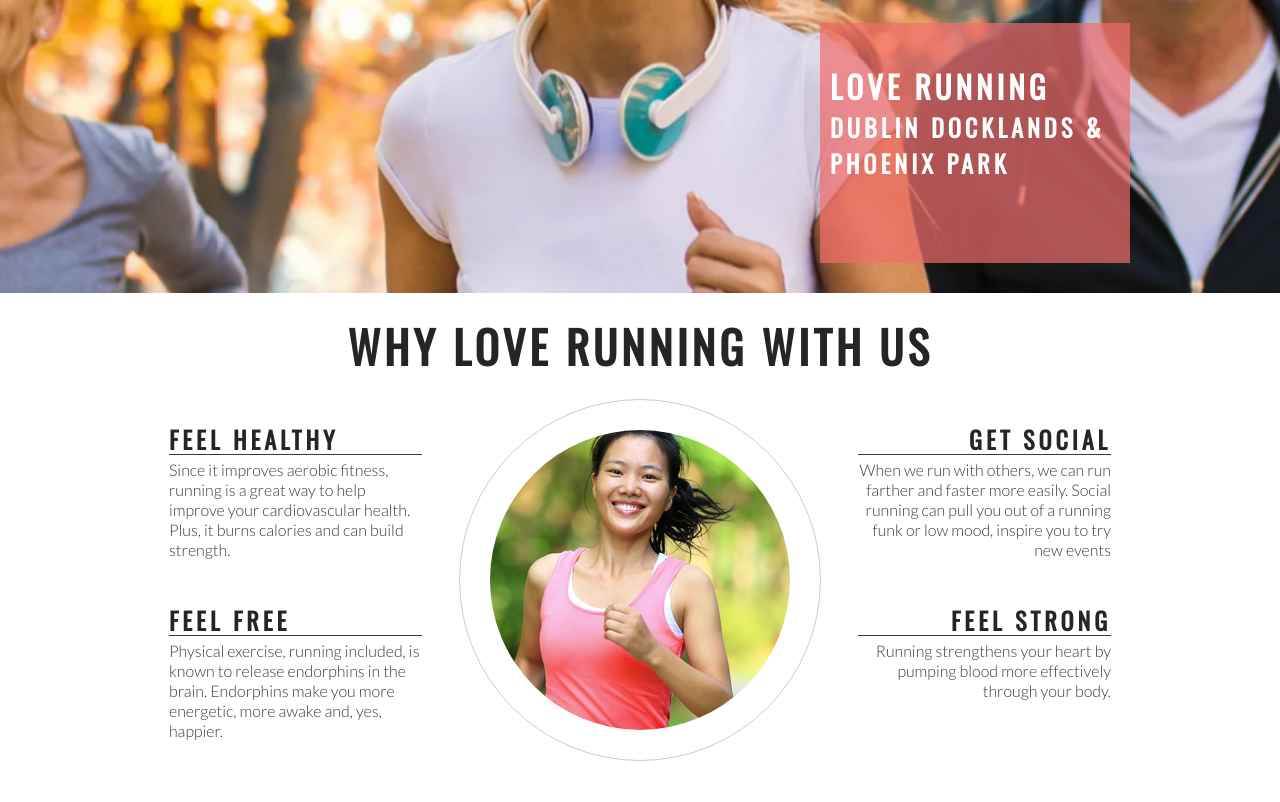
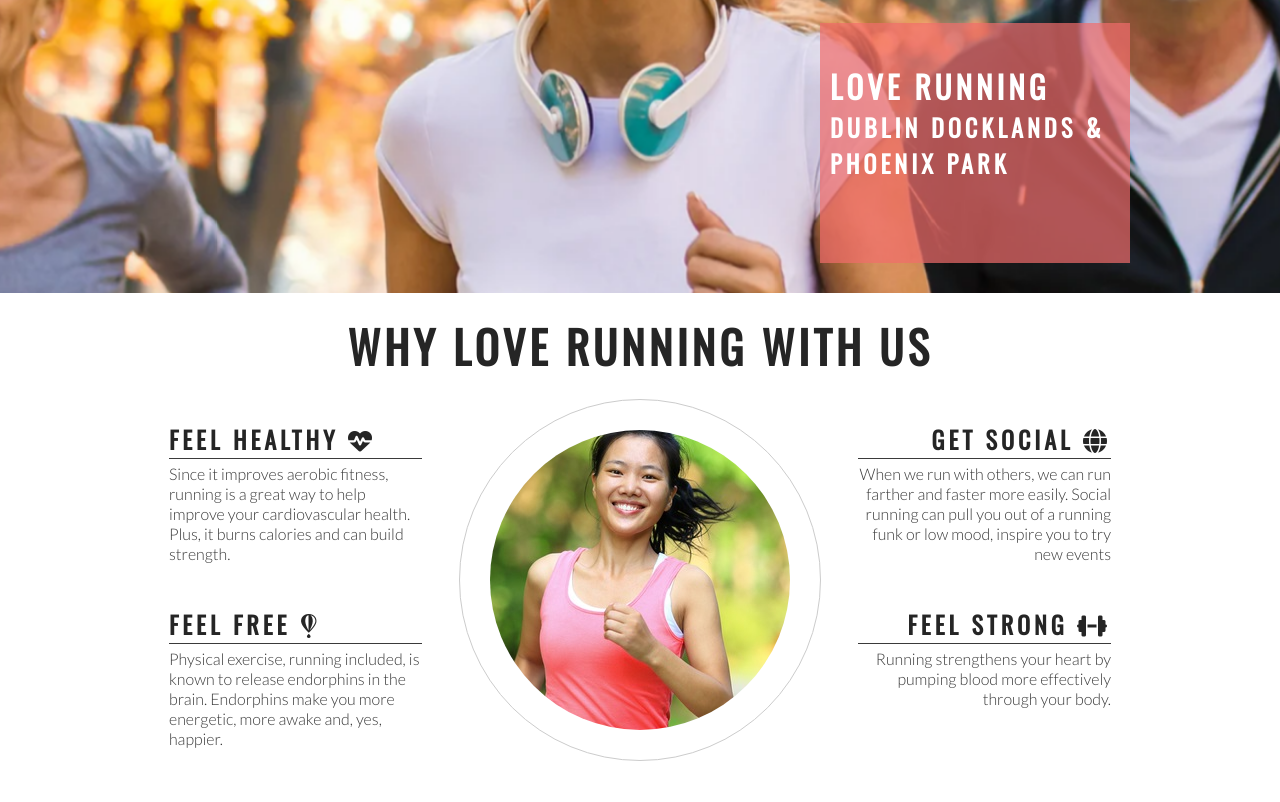
Before and after one commit to Benjibenne/love-running, a plain HTML site: page index.html in a window 1280 px wide. Shown: the part 382-1184 px from the top of the page. Drawn offline with nearby package versions, Linux system fonts and the light colour scheme.

Commit message:
add font awesome icons to club ethos section

```diff
--- a/index.html
+++ b/index.html
@@ -42,14 +42,14 @@
    <h2 id="welcome">Why love Running With Us</h2>
    <div id="left-about">
      <div class="left-about-heading">
-       <h2> Feel Healthy</h2>
+       <h2> Feel Healthy <i class="fa-solid fa-heart-pulse"></i></h2>
        <hr>
        <p>
         Since it improves aerobic fitness, running is a great way to help improve your cardiovascular health. Plus, it burns calories and can build strength.
        </p>
      </div>
      <div class="left-about-heading">
-      <h2> Feel Free </h2>
+      <h2> Feel Free <i class="fa-brands fa-fly"></i></h2>
       <hr>
       <p>
         Physical exercise, running included, is known to release endorphins in the brain. Endorphins make you more energetic, more awake and, yes, happier.
@@ -58,14 +58,14 @@
    </div>
    <div id="right-about">
     <div class="right-about-heading">
-      <h2>Get social</h2>
+      <h2>Get social <i class="fa-solid fa-globe"></i></h2>
       <hr>
       <p>
         When we run with others, we can run farther and faster more easily. Social running can pull you out of a running funk or low mood, inspire you to try new events
       </p>
     </div>
     <div class="right-about-heading">
-      <h2>Feel Strong</h2>
+      <h2>Feel Strong <i class="fa-solid fa-dumbbell"></i></h2>
       <hr>
       <p>
         Running strengthens your heart by pumping blood more effectively through your body.
@@ -85,6 +85,9 @@
   <footer>
     social links here
   </footer>
+
+  <!-- font awesome script -->
+  <script src="https://kit.fontawesome.com/30e5b8377d.js" crossorigin="anonymous"></script>
 </body>
 
 </html>
```
